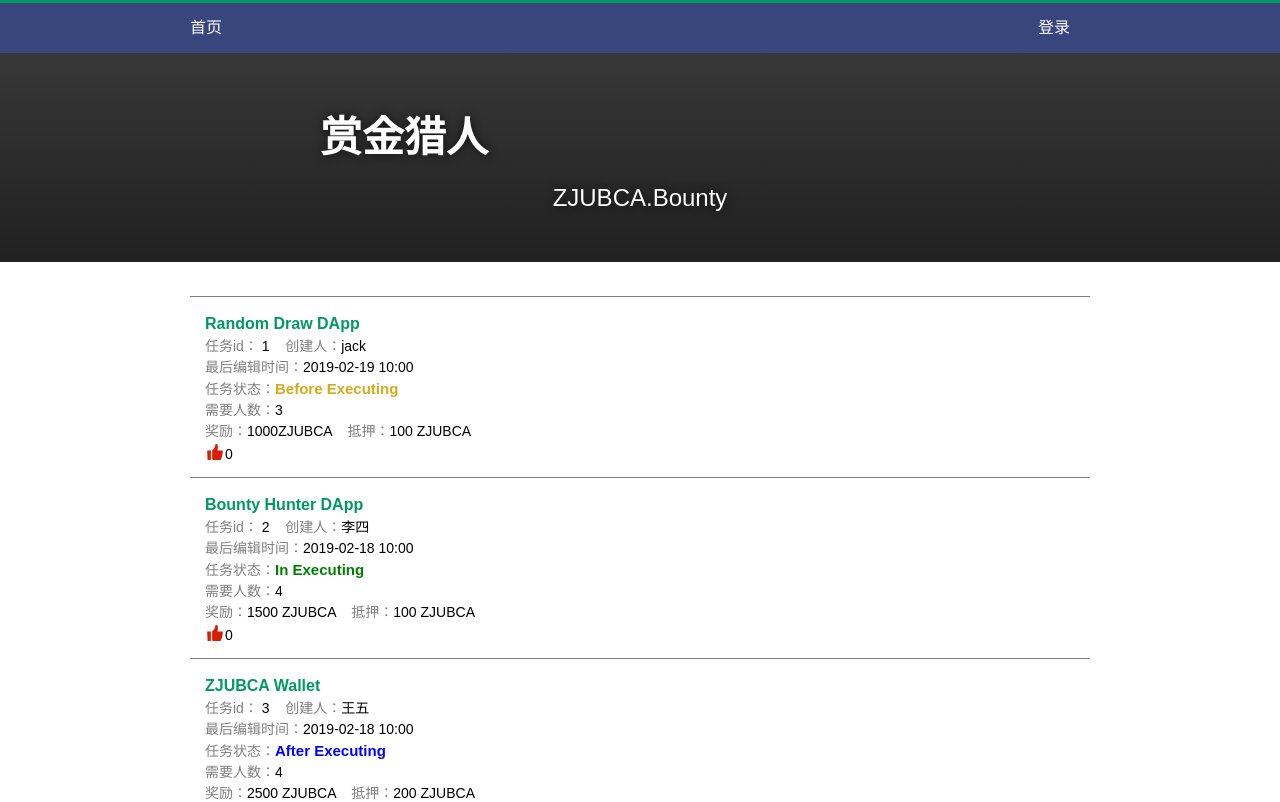
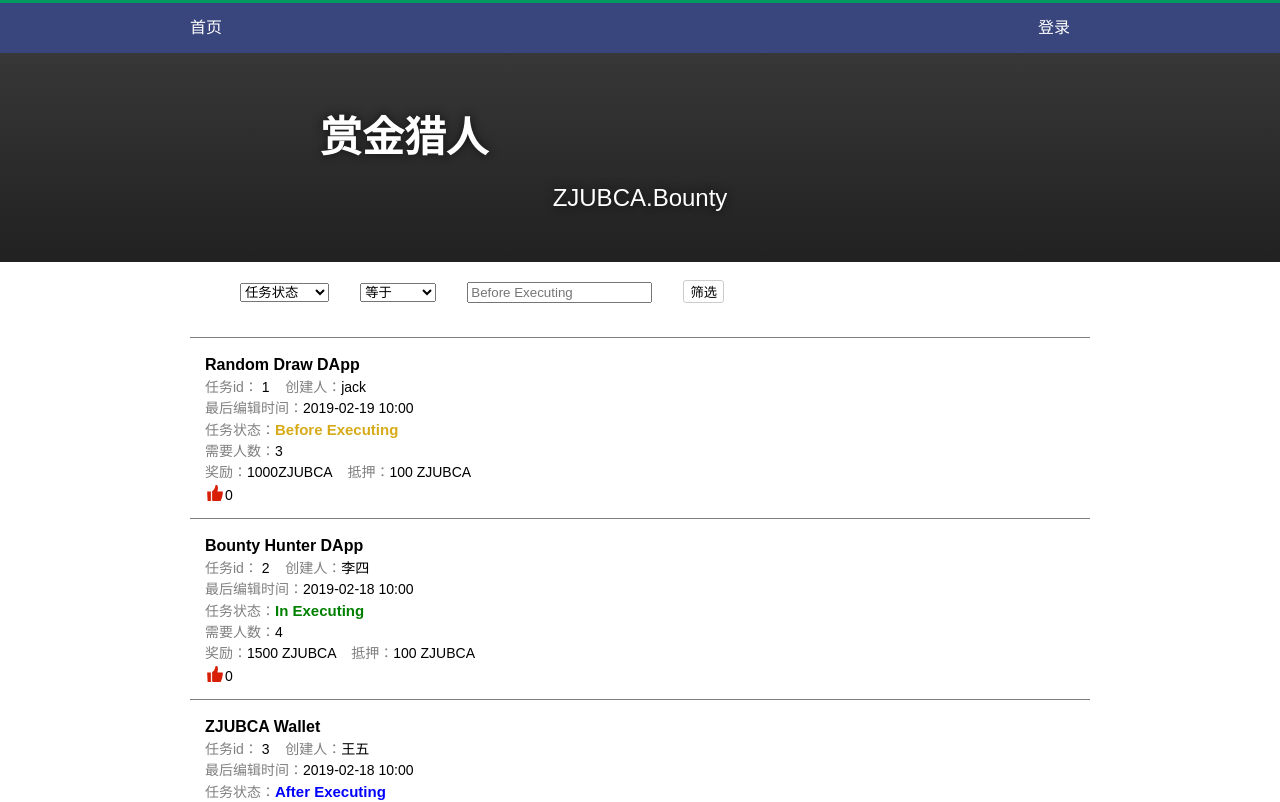
Before and after one commit to ZJUBCA/zjubca.bounty, a React (Create React App) app in the folder frontend/: page / in a window 1280 px wide. Shown: the top 802 px of the page. Built offline with nearby package versions, Linux system fonts and the light colour scheme.

Commit message:
add filter board..

```diff
--- a/frontend/src/components/Task.js
+++ b/frontend/src/components/Task.js
@@ -108,11 +108,14 @@ class Task extends Component {
 
   // 提交新建的评论
   handleRequireSubmit(content) {
+    var currentTime = (new Date()).toString().slice(11,15)+"-"
+    +(new Date()).toString().slice(4,10)+" "+(new Date()).toString().slice(16,21);
     const taskId = this.props.match.params.id;
     const require = {
       author: {id:this.props.userId, username:this.props.username},
       task: taskId,
-      content: content
+      content: content,
+      updatedAt: currentTime
     };
     this.saveRequire(require);
   }
--- a/frontend/src/components/TaskItem.css
+++ b/frontend/src/components/TaskItem.css
@@ -13,7 +13,7 @@ span{
   font-size: 16px;
   font-weight: bold;
   line-height: 24px;
-  color: #009a61;
+  color: #000000;
 }
 
 .taskItem .like {
--- a/frontend/src/components/TaskList.css
+++ b/frontend/src/components/TaskList.css
@@ -3,6 +3,10 @@
   margin: 0 auto;
 }
 
+.taskFilter{
+  width: 800px;
+  margin: 0 auto;
+}
 
 #header_wrap {
   background: #212121;
--- a/frontend/src/components/TaskList.js
+++ b/frontend/src/components/TaskList.js
@@ -22,6 +22,7 @@ class TaskList extends Component {
   componentDidMount() {
     this.refreshTaskList();
   }
+
 
   // 获取帖子列表
   refreshTaskList() {
@@ -98,6 +99,31 @@ class TaskList extends Component {
             <h2 id="project_tagline">ZJUBCA.Bounty</h2>
           </div>
         </div>
+        <br/>
+        <div className="taskFilter">
+          <select>
+              <option value="taskName">任务名称</option>
+              <option value="taskStatus" selected="selected">任务状态</option>
+              <option value="taskAuthor">任务创建人</option>
+              <option value="taskReward">任务奖励</option>
+          </select>
+          &nbsp; &nbsp; &nbsp; &nbsp;
+          <select>
+              <option value="equal" selected="selected">等于</option>
+              <option value="bigger">大于</option>
+              <option value="nosmaller">大于等于</option>
+              <option value="smaller">小于</option>
+              <option value="nobigger">小于等于</option>
+          </select>
+          &nbsp; &nbsp; &nbsp; &nbsp;
+          <input type="text"  name="filtervalue" id="filtervalue"
+          placeholder="Before Executing"//作用是？？？
+          // value={this.state.title}
+          // onChange={this.handleChange}
+          />
+          &nbsp; &nbsp; &nbsp; &nbsp;
+          <button>筛选</button>
+        </div>
         <div className="taskList">
           <div>
             {/* 只有在登录状态，才显示发帖按钮 */}
```
